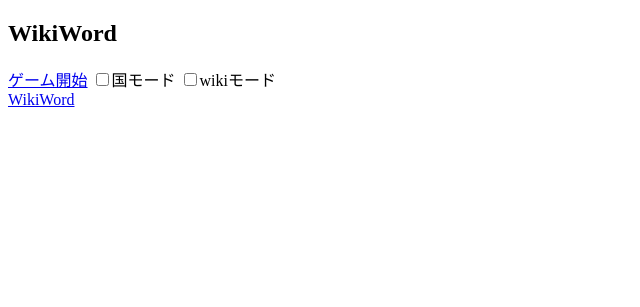
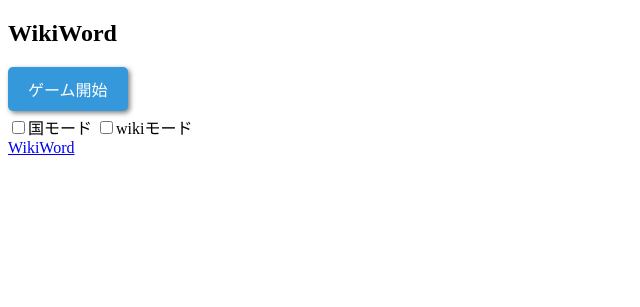
Before and after one commit to ITTON2001/WikiWord, a Django app: page / in a window 1280 px wide. Shown: the top 307 px of the page, without its empty margins (0-640 px from the left). Run offline with Django 4.2, Linux system fonts and the light colour scheme.

Commit message:
クラス名を変更

```diff
--- a/wikiword/main/templates/main/title.html
+++ b/wikiword/main/templates/main/title.html
@@ -2,12 +2,17 @@
 {% load static %}
 
 {% block header %}
+    <link rel="stylesheet" type="text/css" href="{% static 'css/title.css' %}">
     <script src="{% static 'js/title.js' %}"></script>
 {% endblock %}
 
 {% block content %}
+    <div class="title_panel">
         <form id="start" action="" method="POST">
+            <div  class="start_button btn-shine">
                 <a href="#" onclick="submitForm(event)">ゲーム開始</a>
+            </div>
+
             <label>
                 <input type="checkbox" id="countrymode" name="checkbox"  value="1" onclick="toggleCheckboxes(this)">国モード
             </label>
@@ -15,4 +20,5 @@
                 <input type="checkbox" id="wikimode" name="checkbox" value="2" onclick="toggleCheckboxes(this)">wikiモード
             </label>
         </form>
+    </div>
 {% endblock %}
--- a/wikiword/main/views.py
+++ b/wikiword/main/views.py
@@ -23,10 +23,10 @@ def title(request):
         #モードに応じて目標の文字を受け取る
         if checkboxes[0] == "1":
             #国モード
-            goal_word = easy_goal_word()
+            goal_word = select_goal_word_Mode_Country()
         elif checkboxes[1] == "2":
             #wikiモード
-            goal_word = select_goal_word()
+            goal_word = select_goal_word_Mode_wiki()
         else:
             print("エラーです")
 
@@ -61,8 +61,8 @@ def select_first_word():
     print("初期："+selected_word)
     return selected_word
 
-#ゴールの文字を設定
-def select_goal_word():
+#ゴールの文字を設定(wikiモード)
+def select_goal_word_Mode_wiki():
     import requests
     #wikipediaからランダムに記事を受け取るAPI
     S = requests.Session()
@@ -86,8 +86,8 @@ def select_goal_word():
     print("目標："+goal_word)
     return goal_word
 
-#簡単な単語を設定
-def easy_goal_word():
+#国の単語を設定
+def select_goal_word_Mode_Country():
 
     #更新するExcelシート番号（左から0,1,2)
     Sheet_Num = 0
--- /dev/null
+++ b/wikiword/static/css/title.css
@@ -0,0 +1,53 @@
+.title_panel{
+    width: 100%;
+
+}
+
+.start_button a {
+    display: inline-block;
+    padding: 10px 20px; /* パディングを調整してボタンのサイズを変更できます */
+    background-color: #3498db; /* ボタンの背景色を設定 */
+    color: #fff; /* テキストの色を設定 */
+    text-decoration: none;
+    border: none;
+    border-radius: 5px; /* 角丸の半径を調整してボタンの角を丸くできます */
+    cursor: pointer;
+    box-shadow: 2px 2px 5px rgba(0, 0, 0, 0.5);
+}
+
+.start_button a:hover {
+    background-color: #2980b9; /* マウスがボタンの上にあるときの背景色を変更 */
+    box-shadow: 4px 4px 8px rgba(0, 0, 0, 0.7);
+}
+
+/*** ボタンを光らせる ***/
+.btn-shine a{
+    position: relative; /*疑似要素の起点*/
+    overflow: hidden; /*範囲外の光を隠す*/
+}
+
+/*** ボタンをキラッとさせる ***/
+.btn-shine a:hover:after{
+    content: "";
+    position: absolute;
+    top: -50%;
+    left: -50%;
+    width: 10%;
+    height: 150%;
+    background: #fff; /*光の色*/
+    transform: rotate(45deg); /*45度傾ける*/
+    animation: reflect 1s ease-in-out;
+  /*animation: アニメ名｜光る周期｜動き方｜ループ*/
+}
+
+/*** 光のアニメーション ***/
+@keyframes reflect{
+    0%{
+      transform: rotate(45deg) scale(0);
+      opacity: 1;
+    }
+    100%{
+      transform: rotate(45deg) scale(100);
+      opacity: 0;
+    }
+}
```
Also changed, not shown: wikiword/db.sqlite3, wikiword/static/js/title.js (line endings or trailing spaces). Lines whose indentation alone changed are shown as unchanged.
